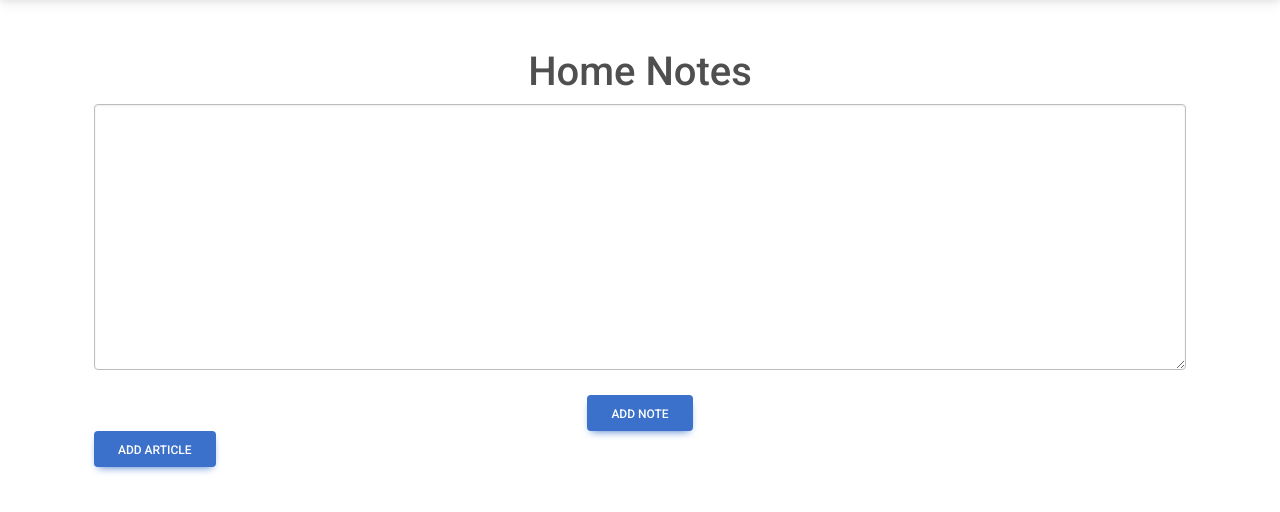
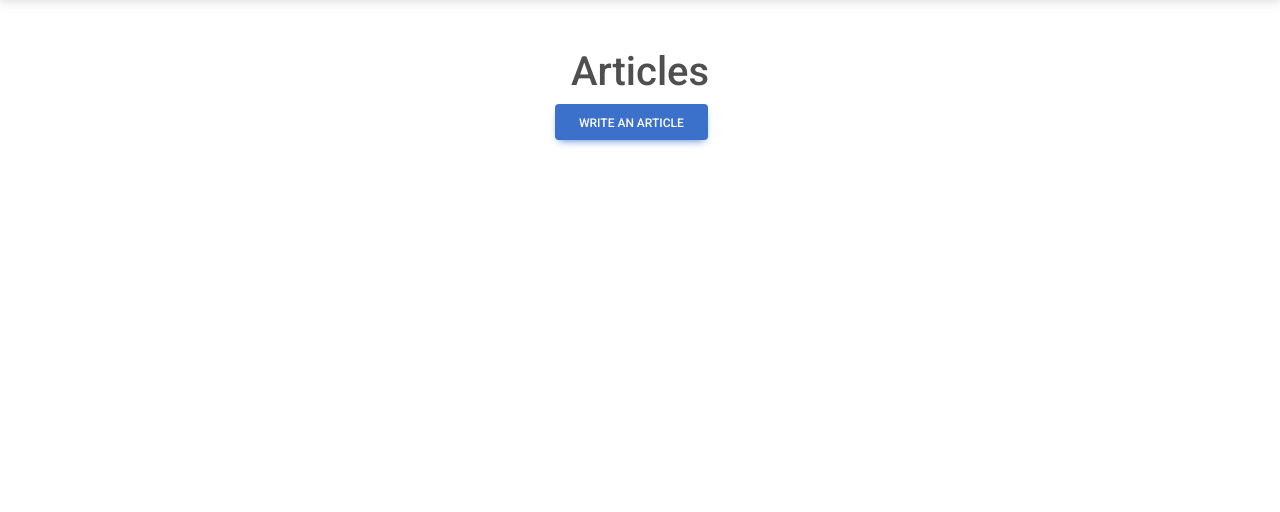
Before and after one commit to MRSW42LT/PresseFreiheit, a Flask app: page / in a window 1280 px wide. Shown: the part 68-580 px from the top of the page. Run offline with Flask 2, Linux system fonts and the light colour scheme; the visitor is signed in with stand-in values (Sample User, id 1); data comes from the database, SQL or seed files in the repository; data that the repository does not hold is empty; some libraries are stand-ins or nearby versions.

Commit message:
askdjfaskfads udafhbj aulhgdfg ihull

```diff
--- a/website/models.py
+++ b/website/models.py
@@ -15,6 +15,7 @@ class User(db.Model, UserMixin):
     password = db.Column(db.String(150))
     username = db.Column(db.String(150))
     notes = db.relationship('Note')
+    articles = db.relationship('Article')
 
 class Article(db.Model):
     id = db.Column(db.Integer, primary_key=True)
@@ -23,3 +24,4 @@ class Article(db.Model):
     date = db.Column(db.DateTime(timezone=True), default=func.now())
     user_id = db.Column(db.Integer, db.ForeignKey('user.id'))
     user = db.relationship('User')
+    username = db.Column(db.String(150))
--- a/website/templates/base.html
+++ b/website/templates/base.html
@@ -5,6 +5,7 @@
     <meta http-equiv="X-UA-Compatible" content="IE=edge">
     <meta name="viewport" content="width=device-width, initial-scale=1.0">
     <title>{% block title %}{% endblock %}</title>
+
 
     <!-- Font Awesome -->
     <link
@@ -22,8 +23,8 @@
     rel="stylesheet"
     />
 
+    <script src="https://cdn.ckeditor.com/ckeditor5/35.3.1/classic/ckeditor.js"></script>
 
-    <script src="https://cdn.ckeditor.com/ckeditor5/35.3.1/classic/ckeditor.js"></script>
 </head>
 <body>
 
@@ -62,15 +63,6 @@
     src="{{ url_for('static', filename='index.js') }}">
     </script>
 
-    <script>
-        ClassicEditor
-                .create( document.querySelector( '#content-editor' ) )
-                .then( editor => {
-                        console.log( editor );
-                } )
-                .catch( error => {
-                        console.error( error );
-                } );
-    </script>
+
 </body>
 </html>
--- a/website/templates/home.html
+++ b/website/templates/home.html
@@ -5,8 +5,8 @@
     <div class="container mt-5">
         <div class="row">
             <div class="col-md-12">
-                <h1 align="center">Home Notes</h1>
-                <ul class="list-group list group-flush" id="notes">
+                <h1 align="center">Articles</h1>
+                <!-- <ul class="list-group list group-flush" id="notes">
                     {% for note in user.notes %}
                     <li class="list-group-item">
                         <button type="button" class="btn btn-danger btn-sm float-right delete-note" onClick="deleteNote({{ note.id }})">Delete</button>
@@ -14,7 +14,36 @@
                         {{ note.data }}
                     </li>
                     {% endfor %}
+                </ul> -->
+
+                <div class="m-auto" style="width: 170px;">
+                    <button type="button" class="btn btn-primary me-3">
+                        <a class="text-white" href="/add_article">Write an article</a>
+                    </button>
+                </div>
+
+
+                <ul class="list-group list-group-light m-auto" style="width: 600px;">
+
+                    {% for article in articles %}
+                        <li class="list-group-item d-flex justify-content-between align-items-center">
+                            <div class="d-flex align-items-center">
+                            <img src="https://cdn-icons-png.flaticon.com/512/746/746993.png" alt="" style="width: 45px; height: 45px"
+                                class="rounded-circle" />
+                            <div class="ms-3">
+                                <p class="fw-bold mb-1">{{ article.username }}</p>
+                                <p class="text-muted mb-0">{{ article.title }}</p>
+                                <p class="text-muted mb-0">{{ article.date }}</p>
+                            </div>
+                            </div>
+                            <a class="btn btn-link btn-rounded btn-sm" href="/article/{{ article.id }}/" role="button">View</a>
+                        </li>
+
+                        <br>
+                    {% endfor %}
+
                 </ul>
+                <!--
                 <form method="POST">
                     <textarea name="note" id="note" cols="30" rows="10" class="form-control"></textarea>
                     <div align="center">
@@ -22,9 +51,7 @@
 
                     </div>
                 </form>
-                <button type="button" class="btn btn-primary me-3">
-                    <a class="text-white" href="/add_article">Add Article</a>
-                </button>
+                -->
             </div>
         </div>
     </div>
--- a/website/views.py
+++ b/website/views.py
@@ -7,8 +7,13 @@ import json
 views = Blueprint('views', __name__)
 
 @views.route('/', methods=['GET', 'POST'])
-@login_required
+#@login_required
 def home():
+
+    cur = db.session.execute('SELECT * FROM article')
+    articles = cur.fetchall()
+
+
     if request.method == 'POST':
         note = request.form.get('note')
         if len(note) < 1:
@@ -18,7 +23,9 @@ def home():
             db.session.add(new_note)
             db.session.commit()
             flash('Note added!', category='success')
-    return render_template("home.html", title="Home", user=current_user)
+
+    cur.close()
+    return render_template("home.html", title="Home", user=current_user, articles=articles)
 
 @views.route('/delete-note', methods=['POST'])
 def delete_note():
@@ -46,13 +53,15 @@ def add_article():
         title = request.form.get('title')
         content = request.form.get('content-editor')
         user = current_user
+        username = user.username
         if len(title) < 1:
             flash('Please write a title', category='error')
-        elif len (content) <= 10:
+        elif len(content) < 10:
             flash('The article is too short!', category='error')
 
         else: #add article to database
-            new_article = Article(title=title, content=content, user=user)
+            print (content, title, user.username)
+            new_article = Article(title=title, content=content, user=user, username=username)
             db.session.add(new_article)
             db.session.commit()
             flash('Article added!', category='success')
@@ -60,6 +69,21 @@ def add_article():
     return render_template("add_article.html", title="Write an article", user=current_user)
 
 
-@views.route('/article/<int:article_id>', methods=['GET', 'POST'])
-def article(article_id):
-    return render_template("article.html", title="Article", user=current_user)
+@views.route('/articles/', methods=['GET', 'POST'])
+def articles():
+    cur = db.session.execute('SELECT * FROM article')
+    articles = cur.fetchall()
+
+    cur.close()
+
+    return render_template("article.html", title="Article", user=current_user, articles=articles)
+
+@views.route('/article/<int:id>/', methods=['GET', 'POST'])
+def article(id):
+    cur = db.session.execute('SELECT * FROM article WHERE id = :id', {'id': id})
+
+    #get article
+    articles = cur.fetchall()
+
+    cur.close()
+    return render_template("article.html", title="Article", user=current_user, articles=articles)
```
Also changed, not shown: website/templates/add_article.html (+6 -5 lines), website/templates/article.html (+16 -0 lines).
